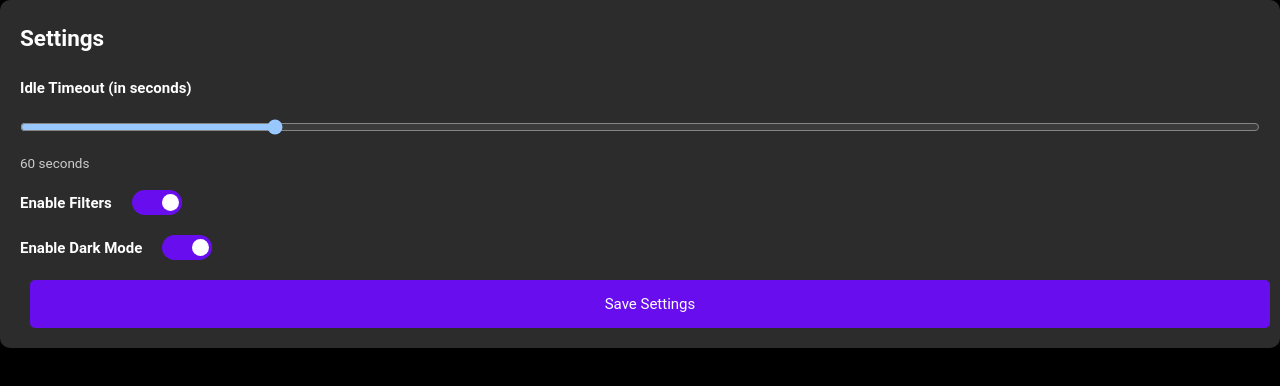
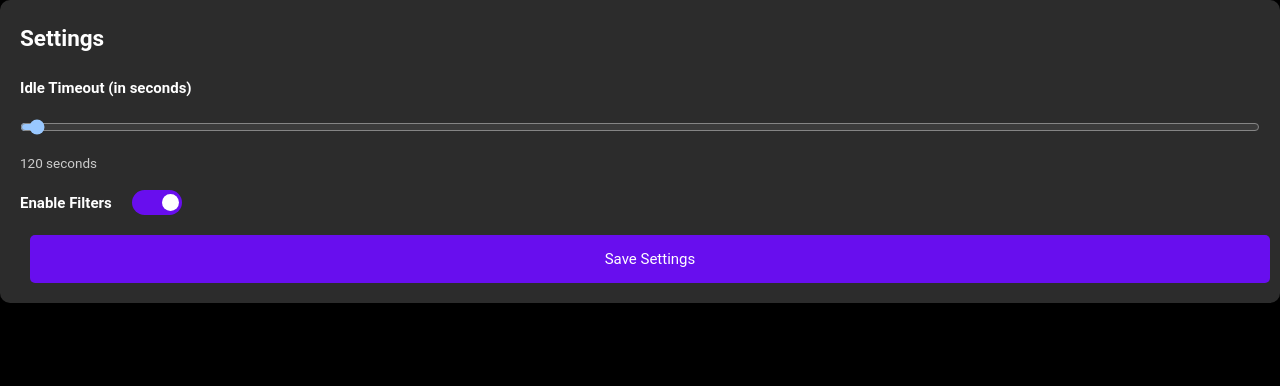
Before and after one commit to PXLAIRobotics/research-project-24-25-ain3, a Vue app in the folder project/: page /settings in a window 1280 px wide. Shown: the top 386 px of the page. Built offline with nearby package versions, Linux system fonts and the light colour scheme.

Commit message:
Saven van settings mogelijk gemaakt, reportscomponent verwijdert

```diff
--- a/project/src/components/AdminPanel.vue
+++ b/project/src/components/AdminPanel.vue
@@ -62,7 +62,6 @@ import { useRouter } from 'vue-router'
 import UsersComponent from '../components/UsersComponent.vue';
 import SettingsComponent from '../components/SettingsComponent.vue';
 import LogsComponent from '../components/LogsComponent.vue';
-import ReportsComponent from '../components/ReportsComponent.vue';
 import AllEventsComponent from '../components/AllEventsComponent.vue';
 import addeventsComponent from './addeventsComponent.vue';
 
--- a/project/src/components/SettingsComponent.vue
+++ b/project/src/components/SettingsComponent.vue
@@ -6,7 +6,7 @@
       <!-- Idle Timeout Setting -->
       <div class="input-group">
         <label for="idle-timeout">Idle Timeout (in seconds)</label>
-        <input type="range" id="idle-timeout" v-model="idleTimeout" min="1" max="300" />
+        <input type="range" id="idle-timeout" v-model="idleTimeout" min="120" max="300" />
         <span>{{ idleTimeout }} seconds</span>
       </div>
 
@@ -15,15 +15,6 @@
         <label for="filters" class="switch">
           Enable Filters
           <input type="checkbox" id="filters" v-model="filtersEnabled" />
-          <span class="slider"></span>
-        </label>
-      </div>
-
-      <!-- Dark Mode/Light Mode (Slider Checkbox) -->
-      <div class="input-group">
-        <label for="dark-mode" class="switch">
-          Enable Dark Mode
-          <input type="checkbox" id="dark-mode" v-model="darkMode" />
           <span class="slider"></span>
         </label>
       </div>
@@ -41,23 +32,51 @@
 import { ref } from 'vue';
 import axios from 'axios';
 
-const idleTimeout = ref(60); // Default to 60 seconds
-const filtersEnabled = ref(true); // Default to enabled
-const darkMode = ref(true); // Default to dark mode
+// Saved values
+const savedIdleTimeout = ref(120);
+const savedFiltersEnabled = ref(true);
+
+// Editable fields (linked to UI)
+const idleTimeout = ref(savedIdleTimeout.value);
+const filtersEnabled = ref(savedFiltersEnabled.value);
+
+// UI state
 const isSavedSuccessfully = ref(false);
-const showClearLogsConfirmation = ref(false);
-const clearLogsSuccess = ref(false);
 
-// Function to handle the submit action for saving settings
+// Save settings function
 function handleSubmit() {
-  // Simulate saving the settings (e.g., API call or localStorage)
+  // Save current UI values into saved values
+  savedIdleTimeout.value = idleTimeout.value;
+  savedFiltersEnabled.value = filtersEnabled.value;
+
+  // Save to localStorage
+  localStorage.setItem('idleTimeout', savedIdleTimeout.value);
+  localStorage.setItem('filtersEnabled', savedFiltersEnabled.value);
+
+  // Show success
   isSavedSuccessfully.value = true;
 
-  // Reset the success state after 3 seconds
+  // Reset after 3 seconds
   setTimeout(() => {
     isSavedSuccessfully.value = false;
   }, 3000);
 }
+
+// Load saved settings from localStorage if they exist
+if (localStorage.getItem('idleTimeout')) {
+  const storedTimeout = parseInt(localStorage.getItem('idleTimeout'), 10);
+  savedIdleTimeout.value = storedTimeout;
+  idleTimeout.value = storedTimeout;
+}
+
+if (localStorage.getItem('filtersEnabled')) {
+  const storedFiltersEnabled = localStorage.getItem('filtersEnabled') === 'true';
+  savedFiltersEnabled.value = storedFiltersEnabled;
+  filtersEnabled.value = storedFiltersEnabled;
+}
+
+
+
 </script>
 
 <style scoped>
```
